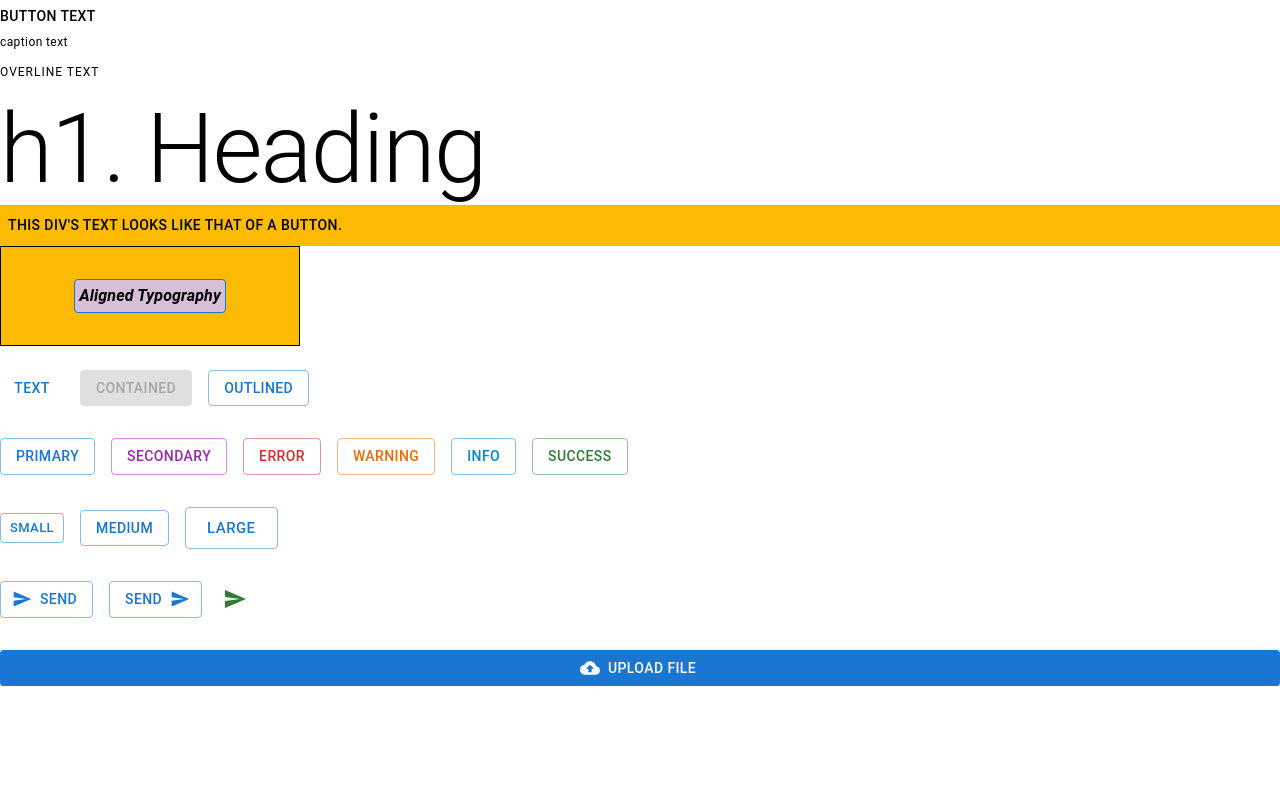
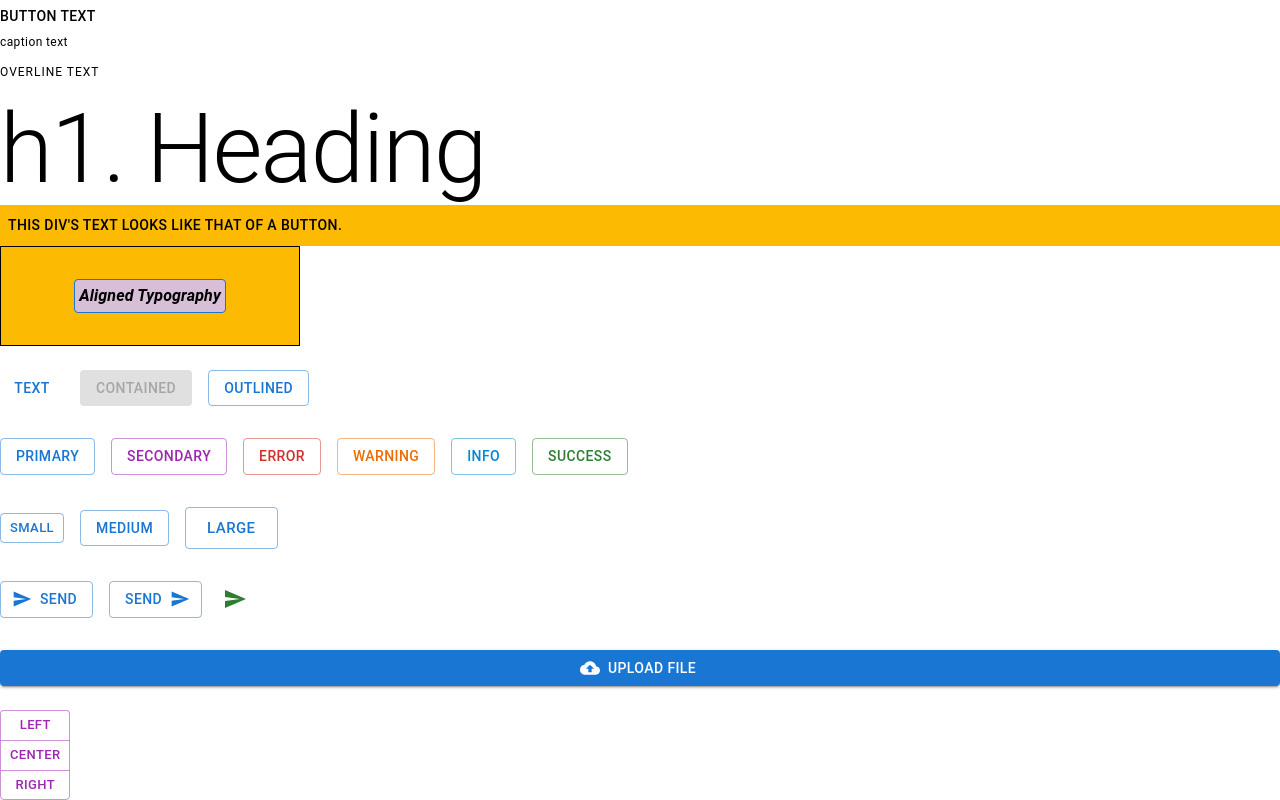
Before and after one commit to m-ahrukh/mui-designs, a Next.js app: page / in a window 1280 px wide. Shown: the part 2312-3112 px from the top of the page. Before the commit the page ends 2998 px from the top, so only its background shows below. Built offline with nearby package versions, Linux system fonts and the light colour scheme.

Commit message:
added group buttons mui components

```diff
--- /dev/null
+++ b/src/app/components/ButtonGroupsMui.tsx
@@ -0,0 +1,28 @@
+import { Button, ButtonGroup, IconButton, Stack } from "@mui/material"
+import SendIcon from '@mui/icons-material/Send';
+import CloudUploadIcon from '@mui/icons-material/CloudUpload';
+import { styled } from '@mui/material/styles';
+
+const VisuallyHiddenInput = styled('input')({
+  clip: 'rect(0 0 0 0)',
+  clipPath: 'inset(50%)',
+  height: 1,
+  overflow: 'hidden',
+  position: 'absolute',
+  bottom: 0,
+  left: 0,
+  whiteSpace: 'nowrap',
+  width: 1,
+});
+
+export const ButtonGroupMui = () => {
+  return (
+    <Stack direction='row'>
+      <ButtonGroup variant="outlined" orientation="vertical" size="small" color="secondary" aria-aria-label="alignment button group">
+        <Button onClick={()=> alert('Left Button CLicked')}>Left</Button>
+        <Button onClick={()=> alert('Center Button CLicked')}>Center</Button>
+        <Button onClick={()=> alert('Right Button CLicked')}>Right</Button>
+      </ButtonGroup>
+    </Stack>
+  )
+}
--- a/src/app/components/ButtonsMui.tsx
+++ b/src/app/components/ButtonsMui.tsx
@@ -51,6 +51,7 @@ export const ButtonsMui = () => {
         Upload file
         <VisuallyHiddenInput type="file" />
       </Button>
+      <br></br>
     </Stack>
   )
 }
--- a/src/app/page.tsx
+++ b/src/app/page.tsx
@@ -10,6 +10,7 @@ import TypographyTypes from "./components/typography";
 import TypographyTheme from "./components/typographyThemeKeys";
 import TypographyStyles from "./components/typographyStyling";
 import { ButtonsMui } from "./components/ButtonsMui";
+import { ButtonGroupMui } from "./components/ButtonGroupsMui";
 
 function App() {
 
@@ -34,6 +35,7 @@ function App() {
       <TypographyTheme />
       <TypographyStyles />
       <ButtonsMui />
+      <ButtonGroupMui />
     </>
   )
 }
```
